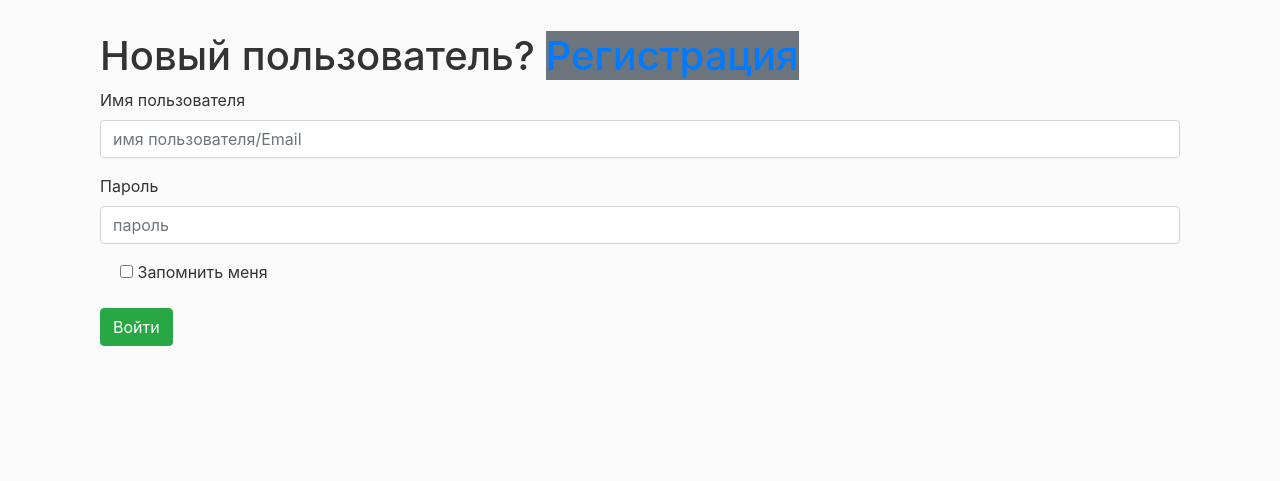
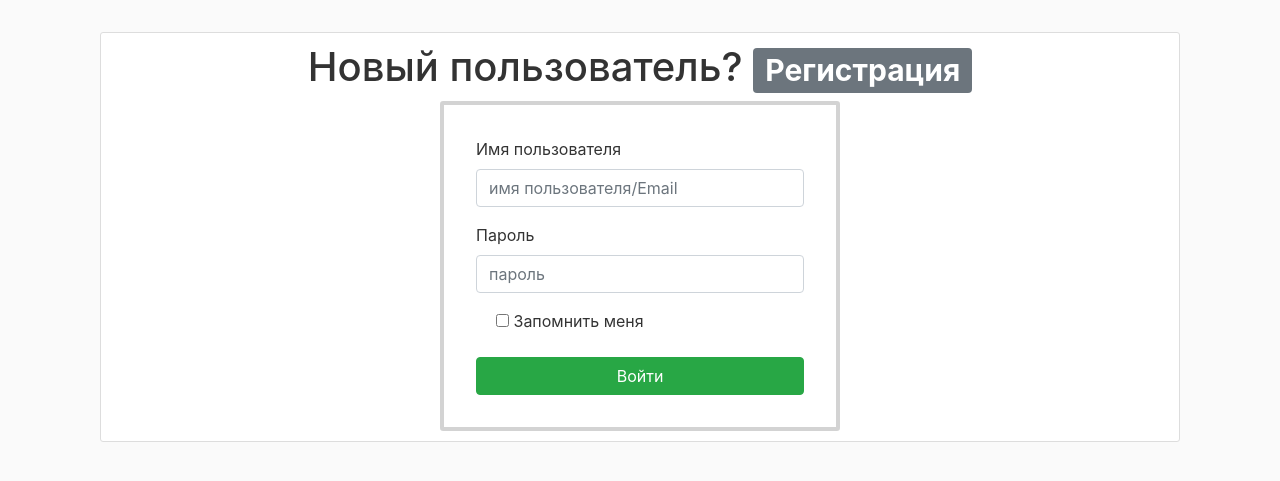
Before and after one commit to matvei4031/first, a Flask app: page /sign_in in a window 1280 px wide. Shown: the part 56-537 px from the top of the page. Run offline with Flask 2, Linux system fonts and the light colour scheme; some libraries are stand-ins or nearby versions.

Commit message:
Добавил классы к HTML объектам. Теперь CSS работает)

```diff
--- a/HabrClone/static/css/style.css
+++ b/HabrClone/static/css/style.css
@@ -3,12 +3,16 @@ body {
     color: #333333;
 }
 
+.badge-secondary {
+    color: #fff;
+}
+
 .content-section {
-  background: #ffffff;
-  padding: 10px 20px;
-  border: 1px solid #dddddd;
-  border-radius: 3px;
-  margin-bottom: 20px;
+    background: #ffffff;
+    padding: 10px 20px;
+    border: 1px solid #dddddd;
+    border-radius: 3px;
+    margin-bottom: 20px;
 }
 
 .navbar {
@@ -52,8 +56,8 @@ a.dark {
   margin-bottom: 1em;
 }
 
-.new{
-    margin-bottom: 1.5 em;
+.new {
+    margin-bottom: 1.5em;
 }
 
 .card-header{
--- a/HabrClone/templates/base.html
+++ b/HabrClone/templates/base.html
@@ -9,8 +9,8 @@
     {% endif %}
     <link rel="stylesheet" href="https://stackpath.bootstrapcdn.com/bootstrap/4.5.0/css/bootstrap.min.css"
           integrity="sha384-9aIt2nRpC12Uk9gS9baDl411NQApFmC26EwAOH8WgZl5MYYxFfc+NcPb1dKGj7Sk" crossorigin="anonymous">
-    <link rel="stylesheet" href="{{url_for('static', filename='css/style.css')}}">
-    <link type="text/css" rel="stylesheet" href="{{ url_for('static', filename='css/error.css') }}" />
+    <link rel="stylesheet" href="{{ url_for('static', filename='css/style.css') }}">
+    <link type="text/css" rel="stylesheet" href="{{ url_for('static', filename='css/error.css') }}"/>
 </head>
 <body>
 <nav class="navbar navbar-expand-lg navbar-dark bg-dark">
--- a/HabrClone/templates/login.html
+++ b/HabrClone/templates/login.html
@@ -2,8 +2,10 @@
 
 {% block content %}
     <div class="container">
-    <h1>Новый пользователь? <span class="badge-secondary"><a href="{{ url_for('register') }}">Регистрация</a></span></h1>
-    <form action=" " method="post" novalidate>
+        <section class="content-section">
+            <h1 class="text-center">Новый пользователь? <span class="badge badge-secondary"><a
+                    href="{{ url_for('register') }}" class="dark">Регистрация</a></span></h1>
+            <form action=" " method="post" novalidate class="form login-form">
                 {{ form.hidden_tag() }}
                 <div class="form-group">
                     {{ form.username.label }}
@@ -37,5 +39,6 @@
                 {{ form.submit(class="btn btn-success") }}
 
             </form>
+        </section>
     </div>
 {% endblock %}
```
Also changed, not shown: HabrClone/templates/index.html (+7 -5 lines), HabrClone/templates/register.html (+9 -5 lines), 1 other file. Lines whose indentation alone changed are shown as unchanged.
